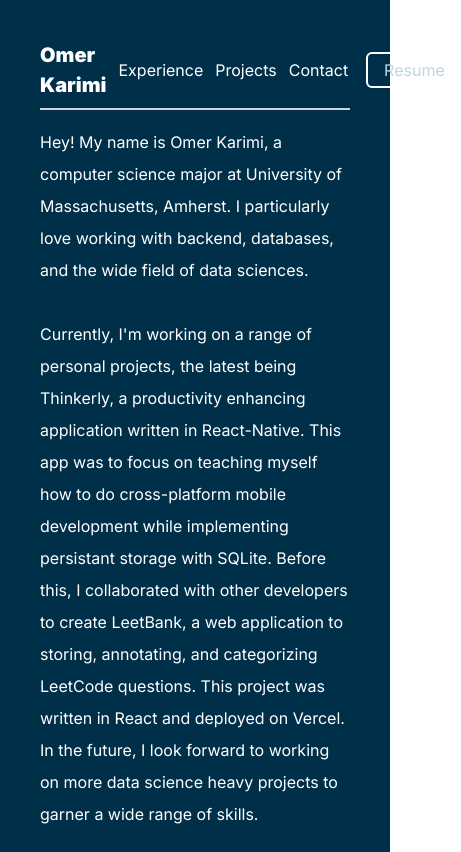
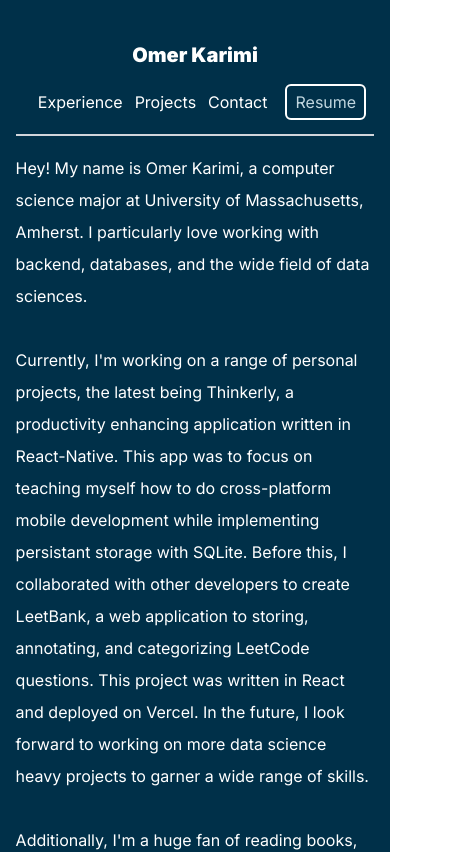
Before and after one commit to itsKia2/okarimi.com, a Next.js app: page / in a window 390 px wide. Shown: the top 852 px of the page, 461 px wide, since content can reach past the window. Built offline with nearby package versions, Linux system fonts and the light colour scheme.

Commit message:
somewhat improved mobile friendliness through percentage wise scaling

```diff
--- a/app/page.tsx
+++ b/app/page.tsx
@@ -12,13 +12,13 @@ import Link from "next/link";
 export default function Home() {
   return (
     <div>
-      <main className="bg-[#003049] px-10 md:px-20 lg:px-60">
+      <main className="bg-[#003049] px-[4%] md:px-[12%] lg:px-[15%]">
         <section>
-          <nav className="pt-10 pb-2 flex justify-between">
+          <nav className="pt-10 pb-2 flex flex-wrap flex-col sm:flex-row justify-between items-center">
             <h1 className="text-white font-black md:text-[40px] sm:text-[30px] xs:text-[30px] text-[20px]">
               Omer Karimi
             </h1>
-            <ul className="flex items-center">
+            <ul className="flex flex-wrap items-center justify-center mt-2 sm:mt-0">
               <Link className=" ml-3 md:ml- text-white" href="#Experience">
                 Experience
               </Link>
@@ -29,7 +29,7 @@ export default function Home() {
                 Contact
               </Link>
 
-              <button className="text-[#C0D6DF] outline outline-2 outline-white hover:bg-[#415A77] hover-text:  rounded px-4 py-1 ml-5 md:ml-8">
+              <button className="text-[#C0D6DF] outline outline-2 outline-white hover:bg-[#415A77] hover-text: rounded px-2 py-1 ml-5 md:ml-8 mb-2 mt-2 sm:mt-0">
                 <a href="Omer Karimi Resume.pdf" target="_blank">
                   Resume{" "}
                 </a>
```
